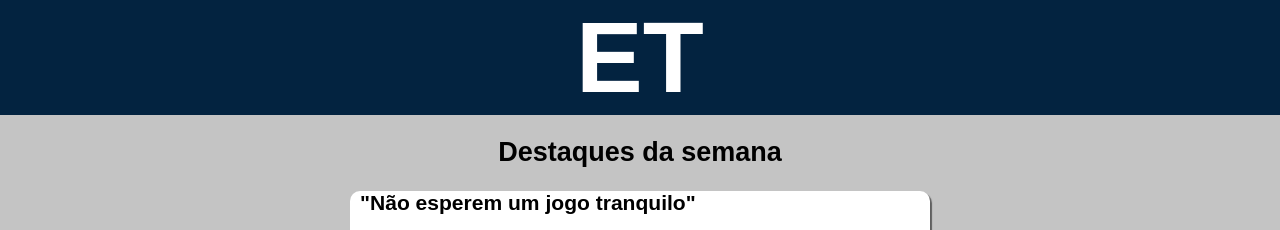
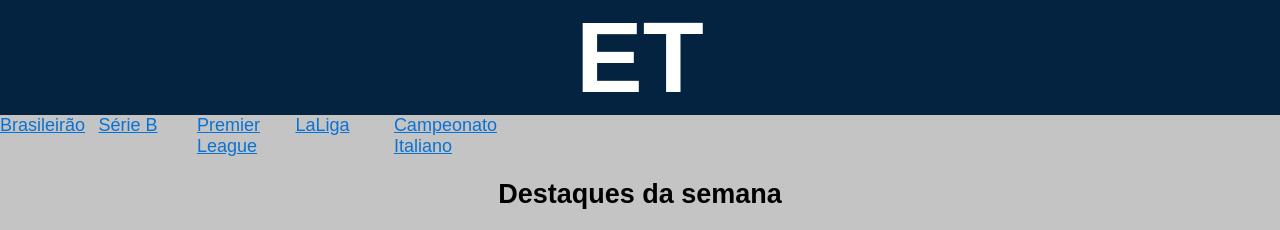
Before and after one commit to Gusmxx13/Esporte-Total, a plain HTML site: page index.html in a window 1280 px wide. Shown: the top 230 px of the page. Drawn offline with Linux system fonts and the light colour scheme; a web font is replaced by a local one.

Commit message:
EsporteTotal-1.0.5

```diff
--- a/estilos/style.css
+++ b/estilos/style.css
@@ -6,11 +6,11 @@ body{
     font-size: large;
     margin: 0px;
 }
-header{
+h1{
     background-color: #032340;
     color: white;
     text-align: center;
-    font-size: 50px;
+    font-size: 100px;
 }
 header > h1{
     margin: 0px;
@@ -52,3 +52,8 @@ a{
     text-decoration: underline;
     color: #0972d4;
 }
+nav{
+    display: grid;
+    grid-template-columns: 20% 20% 20% 20% 20%;
+    width: fit-content;
+}
--- a/estilos/styleLigas.css
+++ b/estilos/styleLigas.css
@@ -37,7 +37,7 @@ h2{
     border-right: solid black 1px;
 }
 .sula{
-    color: rgb(151, 151, 6);
+    color: rgb(223, 223, 35);
     border-right: solid black 1px;
 }
 .zona{
@@ -51,5 +51,6 @@ td{
     padding: 0px 5px 0px 5px;
 }
 #botao{
-    width: 466px;
+    padding: 5px;
+    margin-top: 20px;
 }
--- a/index.html
+++ b/index.html
@@ -11,6 +11,23 @@
 <body>
     <header>
         <h1>ET</h1>
+        <nav>
+            <span>
+                <a href="brasileirao.html">Brasileirão</a>
+            </span>
+            <span>
+                <a href="serieB.html">Série B</a>
+            </span>
+            <span>
+                <a href="premierLeague.html">Premier League</a>
+            </span>
+            <span>
+                <a href="laLiga.html">LaLiga</a>
+            </span>
+            <span>
+                <a href="serieA.html">Campeonato Italiano</a>
+            </span>
+        </nav>
     </header>
     <main>
         <h2>Destaques da semana</h2>
```
